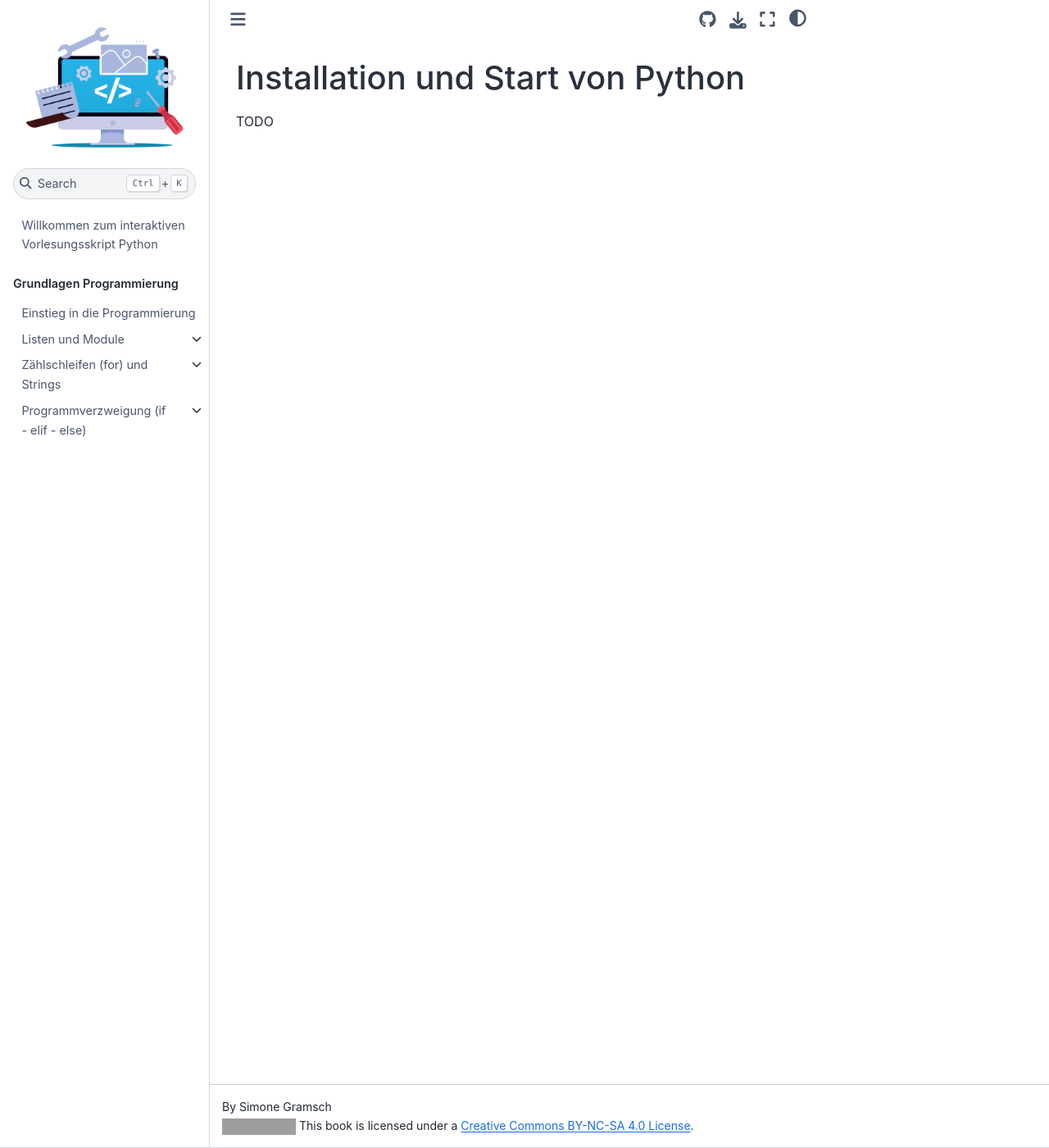
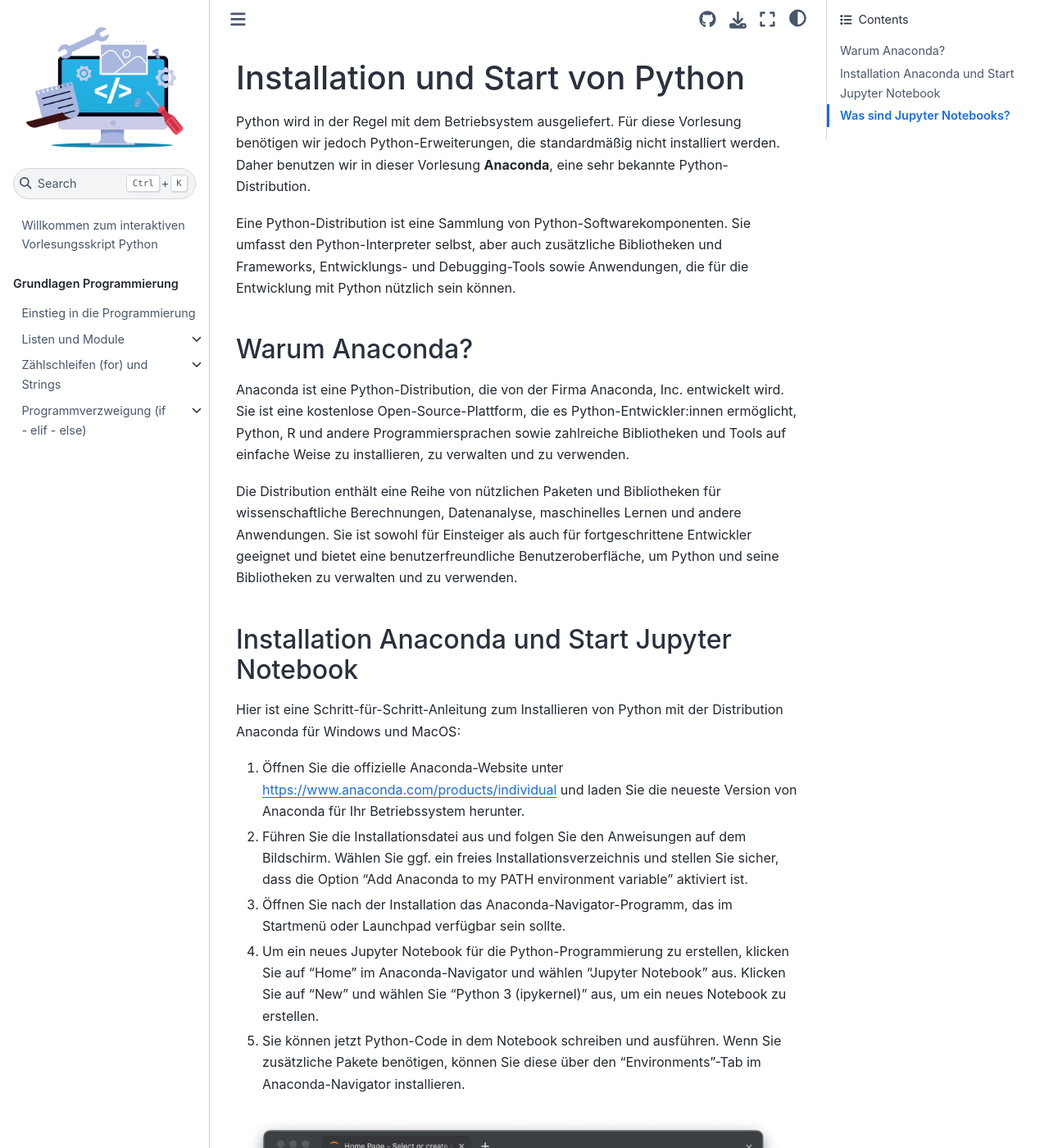
Before and after one commit to gramschs/book_python, a Jupyter Book: the page built from doc/chapter00/chapter00_sec03.md, in a window 1280 px wide and 1400 px high. Shown: the whole window at 82% size. Built offline with Jupyter Book 1.0.4 settings and Sphinx 7.4.7 and the Sphinx Book theme 1.1.4, drawn with Linux system fonts in a browser that asks for light colours; pages that are not in the unit, such as notebooks, are missing from menus; some of the changed text lies outside the part shown; grey boxes are pictures that could not be loaded.

Commit message:
chapter00, section03 ready

````diff
--- a/doc/chapter00/chapter00_sec03.md
+++ b/doc/chapter00/chapter00_sec03.md
@@ -1,3 +1,107 @@
 # Installation und Start von Python
 
-TODO
+Python wird in der Regel mit dem Betriebsystem ausgeliefert. Für diese Vorlesung
+benötigen wir jedoch Python-Erweiterungen, die standardmäßig nicht installiert
+werden. Daher benutzen wir in dieser Vorlesung **Anaconda**, eine sehr bekannte
+Python-Distribution.
+
+Eine Python-Distribution ist eine Sammlung von Python-Softwarekomponenten. Sie
+umfasst den Python-Interpreter selbst, aber auch zusätzliche Bibliotheken und
+Frameworks, Entwicklungs- und Debugging-Tools sowie Anwendungen, die für die
+Entwicklung mit Python nützlich sein können.
+
+
+## Warum Anaconda?
+
+Anaconda ist eine Python-Distribution, die von der Firma Anaconda, Inc.
+entwickelt wird. Sie ist eine kostenlose Open-Source-Plattform, die es
+Python-Entwickler:innen ermöglicht, Python, R und andere Programmiersprachen
+sowie zahlreiche Bibliotheken und Tools auf einfache Weise zu installieren, zu
+verwalten und zu verwenden.
+
+Die Distribution enthält eine Reihe von nützlichen Paketen und Bibliotheken für
+wissenschaftliche Berechnungen, Datenanalyse, maschinelles Lernen und andere
+Anwendungen. Sie ist sowohl für Einsteiger als auch für fortgeschrittene
+Entwickler geeignet und bietet eine benutzerfreundliche Benutzeroberfläche, um
+Python und seine Bibliotheken zu verwalten und zu verwenden.
+
+## Installation Anaconda und Start Jupyter Notebook
+
+Hier ist eine Schritt-für-Schritt-Anleitung zum Installieren von Python mit der
+Distribution Anaconda für Windows und MacOS:
+
+1. Öffnen Sie die offizielle Anaconda-Website unter
+   https://www.anaconda.com/products/individual und laden Sie die neueste
+   Version von Anaconda für Ihr Betriebssystem herunter.
+2. Führen Sie die Installationsdatei aus und folgen Sie den Anweisungen auf dem
+   Bildschirm. Wählen Sie ggf. ein freies Installationsverzeichnis und stellen
+   Sie sicher, dass die Option "Add Anaconda to my PATH environment variable"
+   aktiviert ist.
+3. Öffnen Sie nach der Installation das Anaconda-Navigator-Programm, das im
+   Startmenü oder Launchpad verfügbar sein sollte.
+4. Um ein neues Jupyter Notebook für die Python-Programmierung zu erstellen,
+   klicken Sie auf "Home" im Anaconda-Navigator und wählen "Jupyter Notebook"
+   aus. Klicken Sie auf "New" und wählen Sie "Python 3 (ipykernel)" aus, um ein
+   neues Notebook zu erstellen.
+5. Sie können jetzt Python-Code in dem Notebook schreiben und ausführen. Wenn
+   Sie zusätzliche Pakete benötigen, können Sie diese über den
+   "Environments"-Tab im Anaconda-Navigator installieren.
+
+```{figure} pics/fig_chap00_sec03_start_jb.png
+:name: fig_chap00_sec03_jb
+
+Startansicht der Software Jupyter Notebook
+```
+
+## Was sind Jupyter Notebooks?
+
+Jupyter Notebooks sind eine webbasierte interaktive Entwicklungsumgebung, die es
+ermöglicht, Text, Python-Code, Bilder und Videos in einem einzigen interaktiven
+Notizbuch zusammenzuführen. Sie sind eine der bekanntesten Anwendungen in der
+Data Science-Community und werden oft zur Datenanalyse, maschinellem Lernen und
+Visualisierung eingesetzt.
+
+Ein Jupyter Notebook besteht aus einer Abfolge von Zellen, in denen Text, Code
+und Visualisierungen eingebettet werden. Die Zellen können entweder in der
+Programmiersprache Python oder in einer Reihe anderer Programmiersprachen wie R,
+Julia oder JavaScript geschrieben werden.
+
+Die Kombination von Text, Code und Visualisierungen macht Jupyter Notebooks zu
+einem leistungsstarken Werkzeug für die Datenanalyse. Daten können direkt in den
+Notebooks eingegeben werden, und Ergebnisse können sofort dargestellt werden,
+ohne dass externe Anwendungen gestartet werden müssen.
+
+Jupyter Notebooks können auch einfach geteilt werden, indem sie als Datei oder
+über das Internet veröffentlicht werden. Das ermöglicht es Entwicklern und Data
+Scientists, ihre Arbeit schnell und einfach zu teilen und zu präsentieren, was
+für Zusammenarbeit und Teamarbeit in der Datenanalyse und im maschinellen Lernen
+unerlässlich ist.
+
+Insgesamt sind Jupyter Notebooks ein wichtiges Werkzeug für die Datenanalyse und
+-visualisierung und haben dazu beigetragen, den Prozess der Analyse und
+Zusammenarbeit für Data Scientists und Entwickler zu vereinfachen.
+
+In dieser Vorlesung liegt der Fokus zwar nicht auf der Datenanalyse, aber die
+Mischung aus Text, Code und Visualisierungen machen Jupyter Notebooks auch zu
+einem sehr geeigneten Werkzeug, um das Programmieren selbst zu erlernen. In
+kurzen Texten können Programmierkonstrukte erläutert werden, um dann in einer
+Code-Zelle ausgeführt zu werden.
+
+```{figure} pics/fig_chap00_sec03_zellen.png
+:name: fig_chap00_sec03_zellen
+
+Screenshot eines Jupyter Notebooks mit Text, Python-Code und Ergebnisse des ausgeführten Python-Codes
+```
+
+Eine Zelle kann entweder eine Text-Zelle (siehe Fig. 3, Schritt 1) oder eine
+Code-Zelle (siehe Fig. 3, Schritt 2) sein. In Text-Zellen wird die sogenannte
+[Markdown-Formatierung](https://jupyter-notebook.readthedocs.io/en/stable/examples/Notebook/Working%20With%20Markdown%20Cells.html)
+benutzt. Um beispielsweise ein Wort fettgedruckt anzuzeigen, werden zwei
+Sternchen ** vor und hinter das Wort gesetzt, also ich bin `**fett**` gedruckt.
+
+In Code-Zellen (siehe Fig. 3, Schritt 2 oder 3) können Sie direkt Python-Code
+eingeben. Sie erkennen eine Code-Zelle daran, dass "In" für Input daneben steht.
+Eine Code-Zelle wird ausgeführt, indem Sie auf "Run" klicken (siehe Fig. 3,
+Schritt 4). Danach erscheint die Ausgabe, die der Python-Interpreter ggf.
+produziert (siehe Fig. 3, Schritt 5). Wird ein Ergebnis berechnet oder ein Wert
+zurückgegeben, so ist das an der Bezeichnung "Out" wie Output erkennbar.
````
Also changed, not shown: doc/part01.md (+0 -1 lines), doc/chapter00/pics/fig_chap00_sec03_start_jb.png (added), doc/chapter00/pics/fig_chap00_sec03_zellen.png (added).
